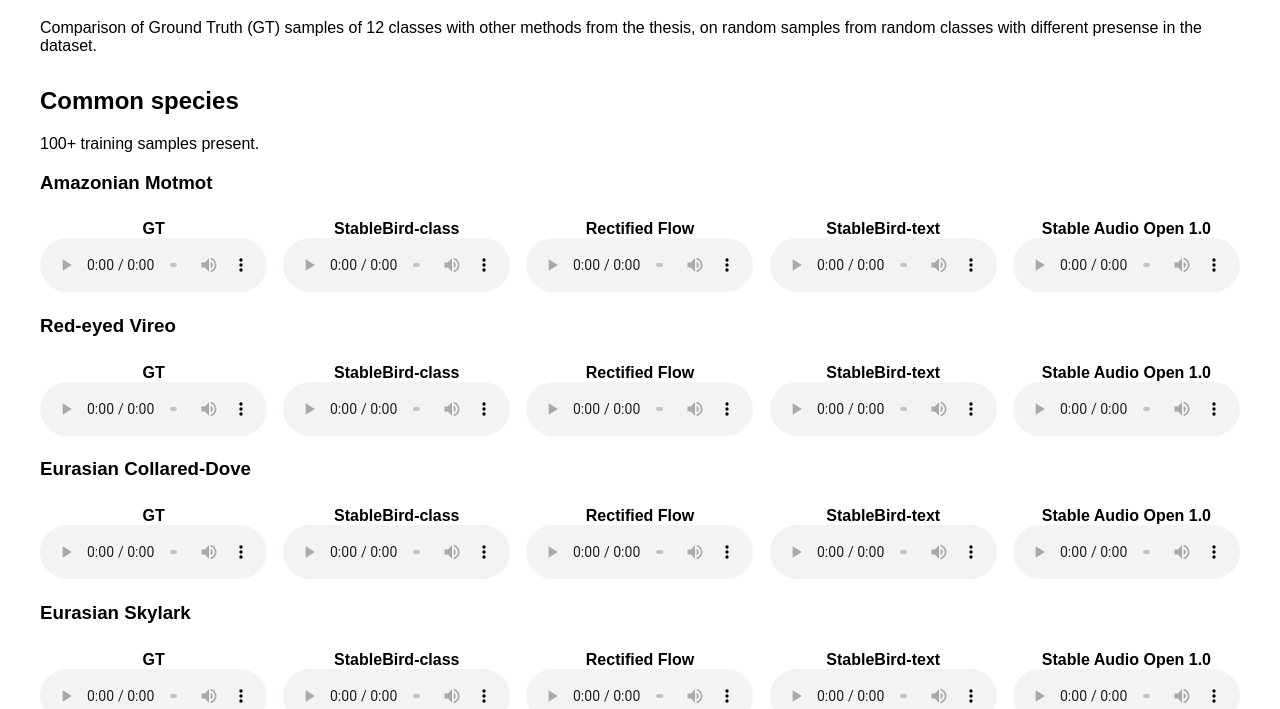
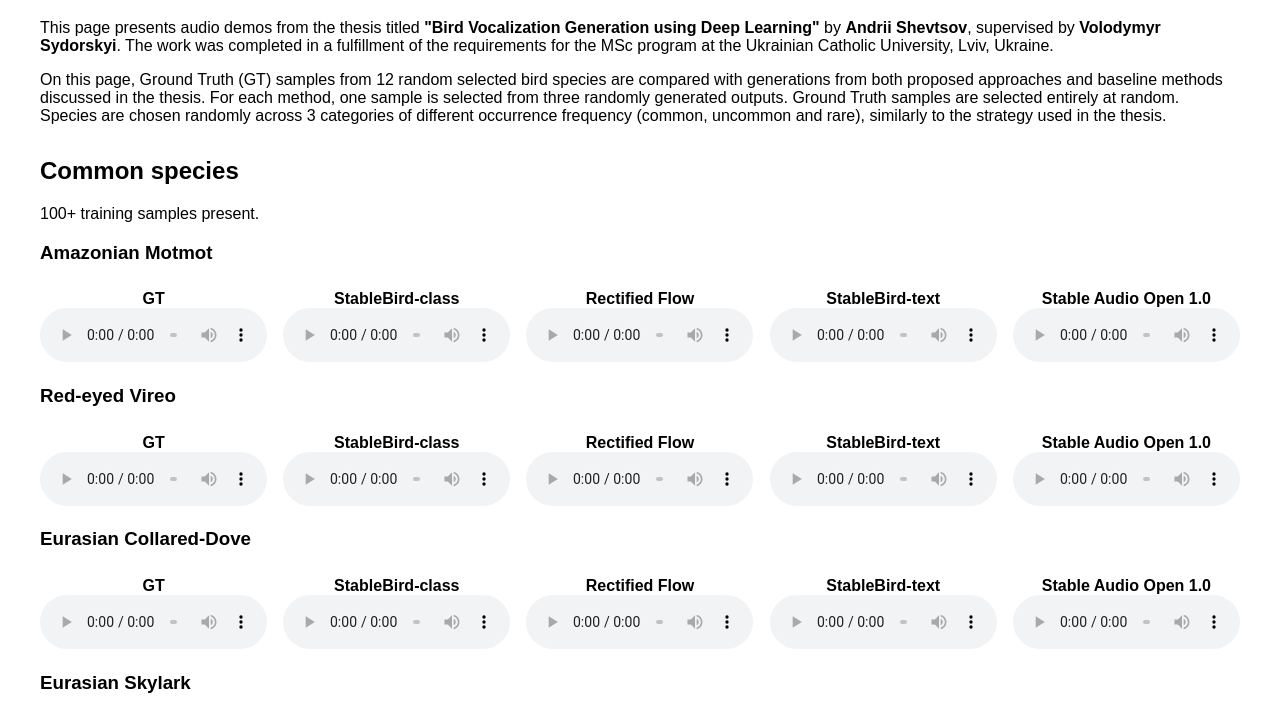
Before and after one commit to PrometheusUA/birds-vocalization-generation-demo, a plain HTML site: page index.html in a window 1280 px wide. Shown: the part 101-810 px from the top of the page. Drawn offline with Linux system fonts and the light colour scheme.

Commit message:
Description update

```diff
--- a/index.html
+++ b/index.html
@@ -15,7 +15,10 @@
 </head>
 <body>
   <h1>Bird Vocalization Generation with DL Thesis Demo</h1>
-  <p>Comparison of Ground Truth (GT) samples of 12 classes with other methods from the thesis, on random samples from random classes with different presense in the dataset.</p>
+
+  <p>This page presents audio demos from the thesis titled <b>"Bird Vocalization Generation using Deep Learning"</b> by <b>Andrii Shevtsov</b>, supervised by <b>Volodymyr Sydorskyi</b>. The work was completed in a fulfillment of the requirements for the MSc program at the Ukrainian Catholic University, Lviv, Ukraine.</p>
+
+  <p>On this page, Ground Truth (GT) samples from 12 random selected bird species are compared with generations from both proposed approaches and baseline methods discussed in the thesis. For each method, one sample is selected from three randomly generated outputs. Ground Truth samples are selected entirely at random. Species are chosen randomly across 3 categories of different occurrence frequency (common, uncommon and rare), similarly to the strategy used in the thesis.</p>
 
   <h2>Common species</h2>
   <p>100+ training samples present.</p>
```
